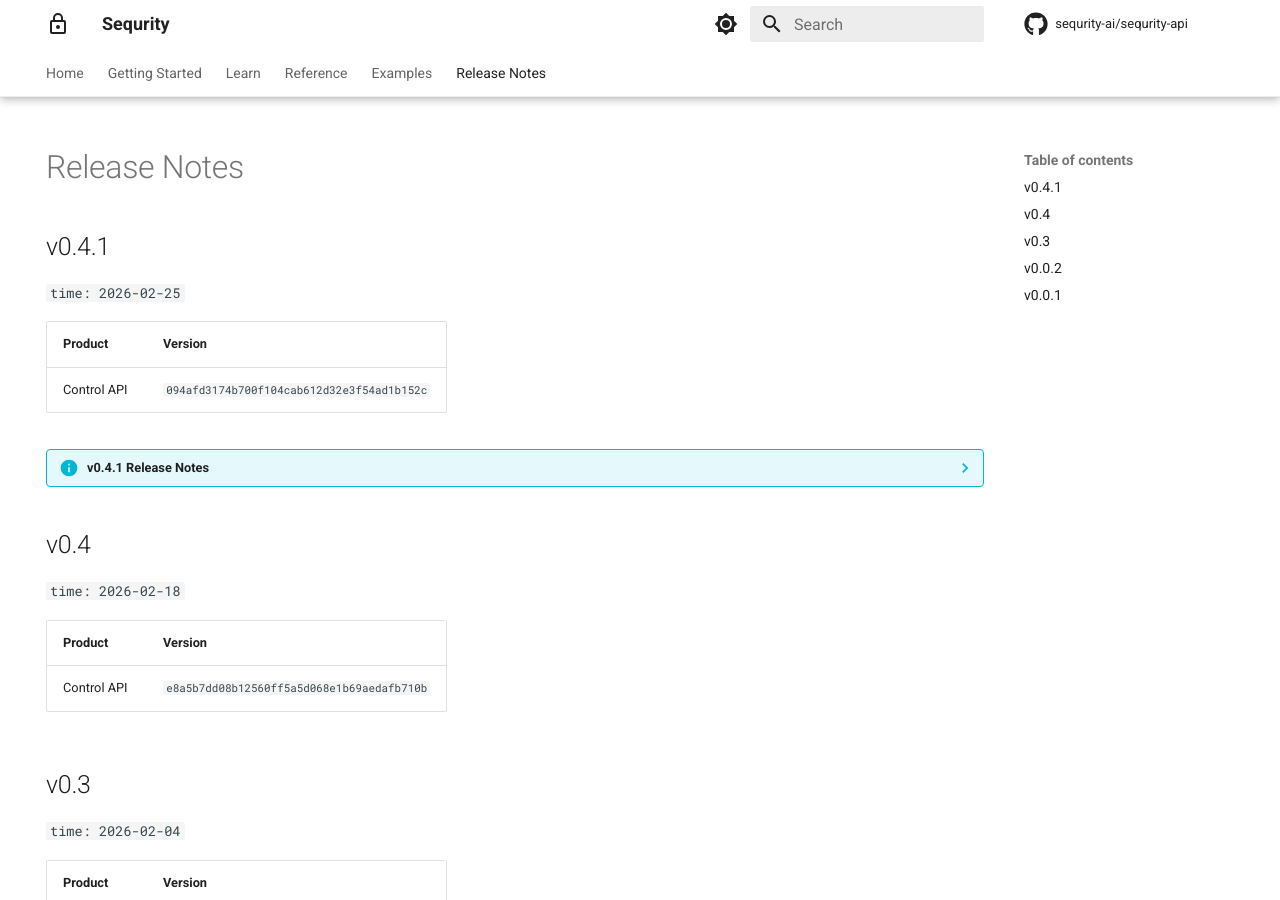
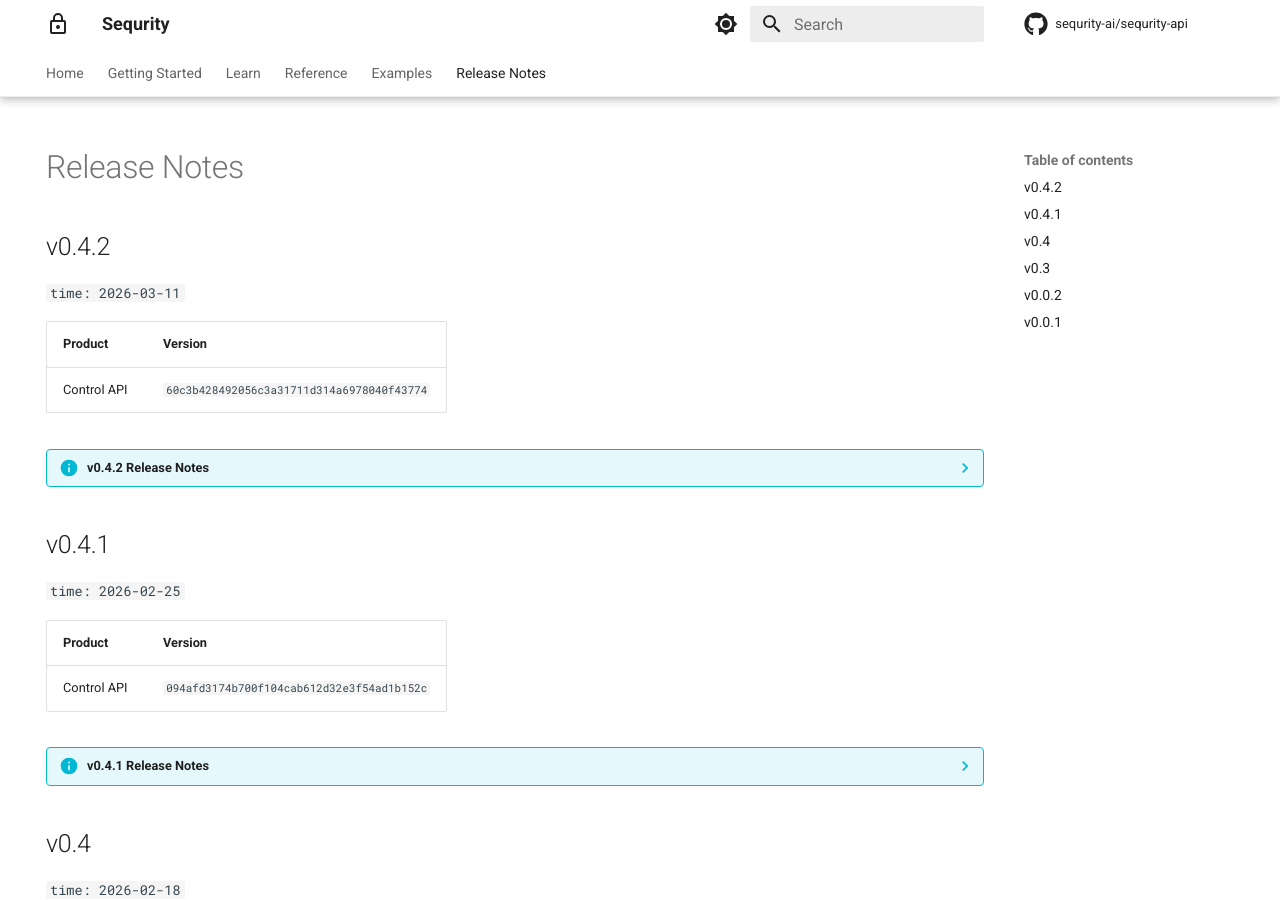
Before and after one commit to sequrity-ai/sequrity-api, an MkDocs documentation site: the page built from docs/release_notes.md, in a window 1280 px wide and 900 px high. Built offline with MkDocs 1.6.1 and Material for MkDocs 9.7.7, drawn with Linux system fonts in a browser that asks for light colours; comment, search, counter and statistics services are not loaded; the version menu is left out.

Commit message:
upgrade version

```diff
--- a/docs/release_notes.md
+++ b/docs/release_notes.md
@@ -4,6 +4,20 @@ hide:
 ---
 
 # Release Notes
+
+## v0.4.2
+
+`time: 2026-03-11`
+
+| Product  | Version |
+| ---------|---------|
+| Control API | `60c3b428492056c3a31711d314a6978040f43774` |
+
+??? info "v0.4.2 Release Notes"
+
+    **Updates**
+    - Updated reasoning efforts to match Anthropic's adaptive thinking
+    - Add Dual-LLM prompt flavor 'code'
 
 ## v0.4.1
 
```
